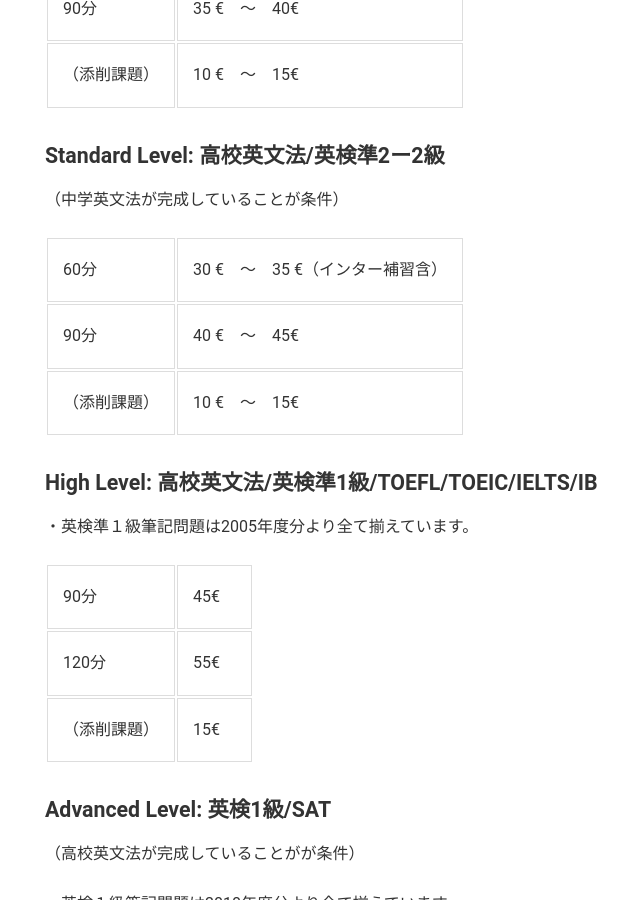
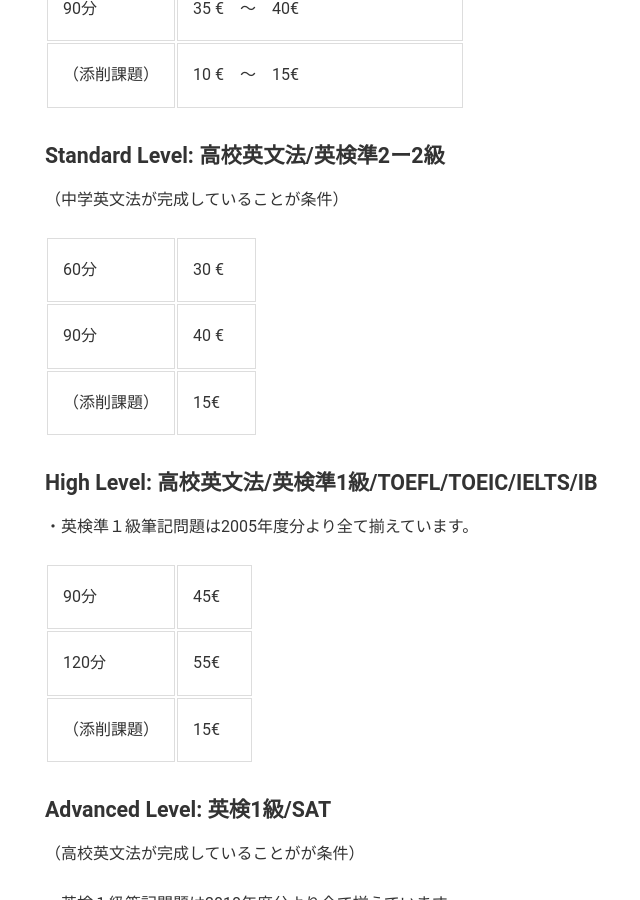
Before and after one commit to phocean/akispace, a Jekyll site: the page built from hour_fees.md, in a window 1280 px wide and 900 px high, scrolled down 771 px. Shown: the whole window, without its empty margins (105-745 px from the left). Built offline with Jekyll 4.4.1, drawn with Linux system fonts in a browser that asks for light colours.

Commit message:
Update hour_fees.md

```diff
--- a/hour_fees.md
+++ b/hour_fees.md
@@ -27,9 +27,9 @@
 ### Standard Level: 高校英文法/英検準2ー2級
 （中学英文法が完成していることが条件）
 
-|   60分 　  |   30 €　〜　35 €（インター補習含） |
-|   90分     |   40 €　〜　45€   |
-|  （添削課題） |   10 €　〜　15€   |
+|   60分 　  |   30 €　  |
+|   90分     |   40 €   |
+|  （添削課題） |   15€   |
 
 ### High Level: 高校英文法/英検準1級/TOEFL/TOEIC/IELTS/IB
 
```
